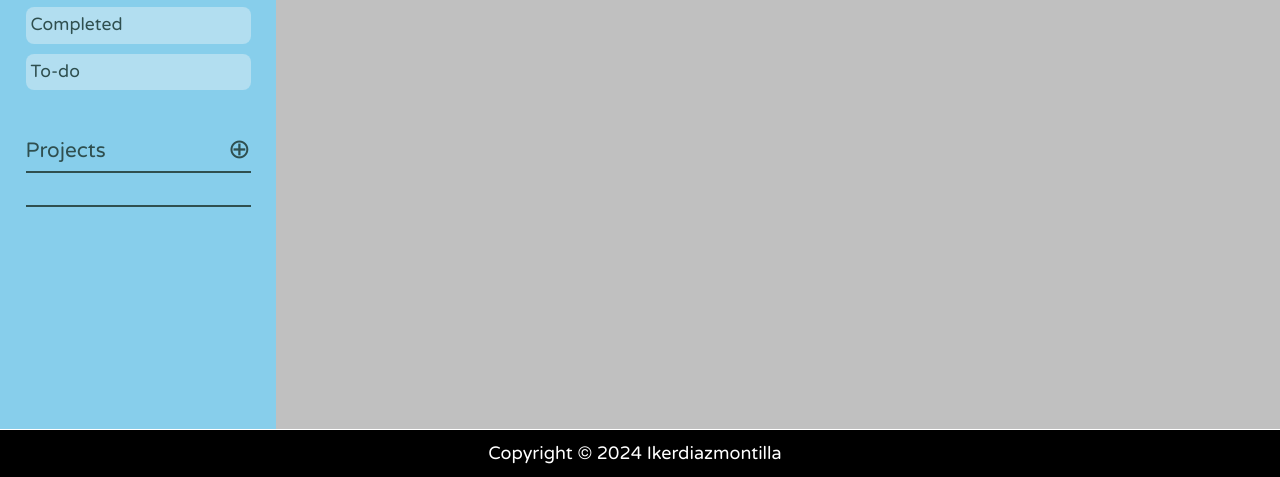
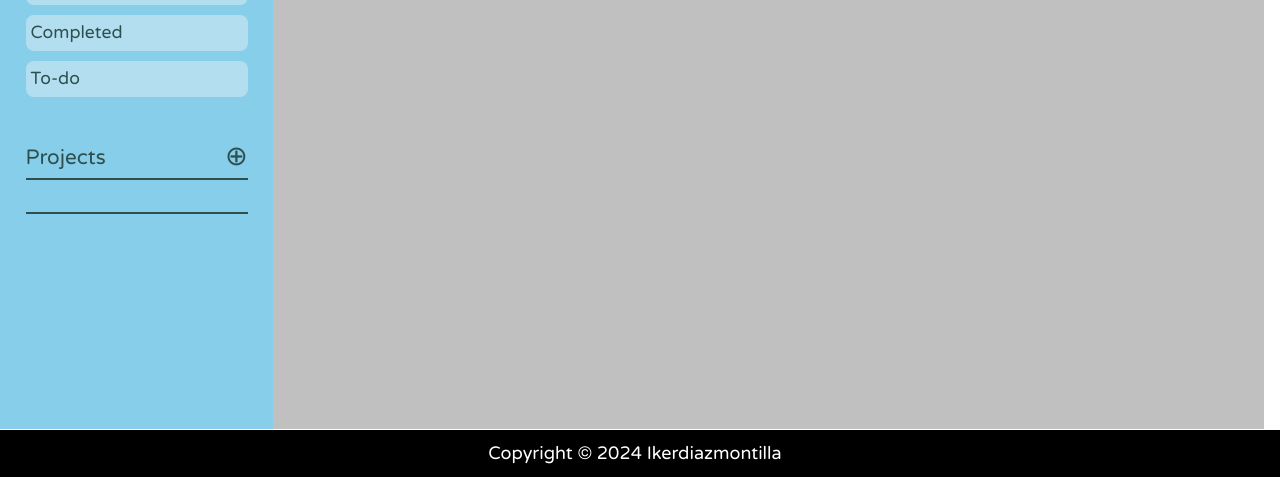
Before and after one commit to Ikerdiazmontilla/todo-list, a website built with webpack: page src/index.html in a window 1280 px wide. Shown: the part 323-800 px from the top of the page. Built offline with nearby package versions, Linux system fonts and the light colour scheme; some icons are missing.

Commit message:
Page is functional, have to correct delete bug

```diff
--- a/src/dom.js
+++ b/src/dom.js
@@ -273,6 +273,12 @@ let dom = {
             dom.showProjectsInSidebar()
             dom.removeActiveClassFromSymbols()
             const projectDialog = document.querySelector("#project-dialog")
+            const projectParas = document.querySelectorAll("p.title-of-project")
+            projectParas.forEach((p) => {
+                if(p.textContent.substring(3) === projectTitle){
+                    p.parentElement.click()
+                }
+            })
             projectForm.reset()
             projectDialog.close()
             projectForm.removeEventListener("submit", addProjectEventListener)
--- a/src/pseudocode.txt
+++ b/src/pseudocode.txt
@@ -96,9 +96,5 @@ Dom:
 
 Things to do:
 
-5. Symbols active class
-6. When you create a project it switches you to the project
 8. Put display task in a function and change it everywhere
-7. Add confirmation popup for remove task and removeproject
-9. Make the page longer when task or projects overflow the space
 10. When someone makes a task without date check what happens, possible bugs
--- a/src/style.css
+++ b/src/style.css
@@ -117,18 +117,19 @@
 /* Styling */
 
   body{
-    height: calc(100vh - 48px);
-    width: 100vw;
+    min-height: calc(100vh - 48px);
+    width: calc(100vw - 16px);
     max-width: 100vw;
+    overflow-y: scroll;
   }
 
   .content{
-    display: flex;
-    flex-direction: column;
-    width: 100vw;
+    display: grid;
+    grid-template-rows: 15vh 1fr;
+    width: calc(100vw - 16px);
     max-width: 100vw;
-    height: calc(100vh - 48px);
-    /* border: 1px solid red; */
+    min-height: calc(100vh - 48px);
+    overflow-y: auto;
   }
 
 
@@ -138,7 +139,6 @@ header{
   background-color: var(--header-bg);
   color: var(--header-text);
   padding: 20px;
-  height: 15%;
   display: flex;
   align-items: center;
 }
@@ -151,10 +151,10 @@ h1{
 /* Main */
 
 main{
+  place-self: stretch;
   display: flex;
   background-color: var(--main-bg);
   color: var(--main-text);
-  height: 85%;
 }
 
 .sidebar{
```
Also changed, not shown: dist/index.bundle.js.
